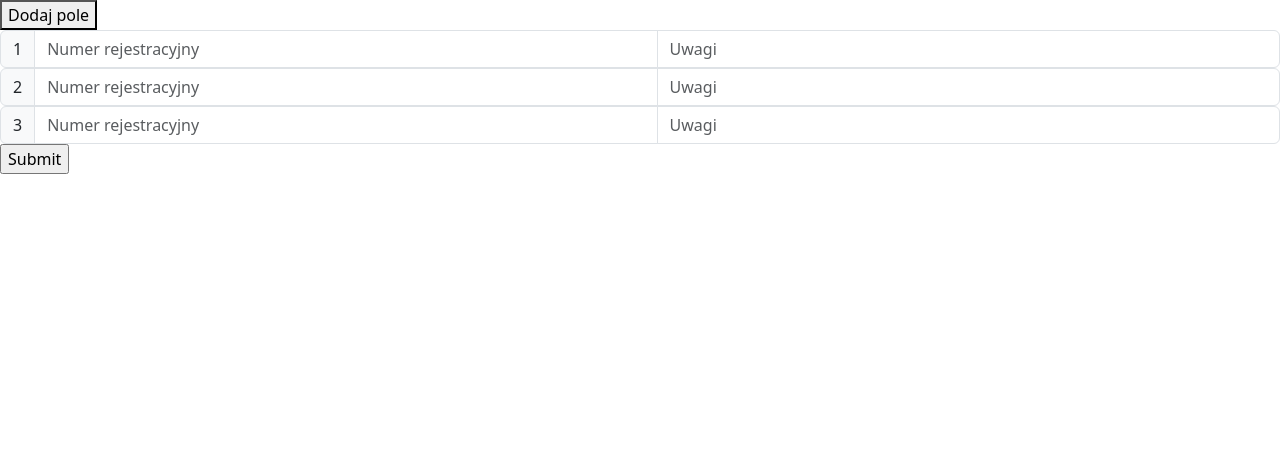
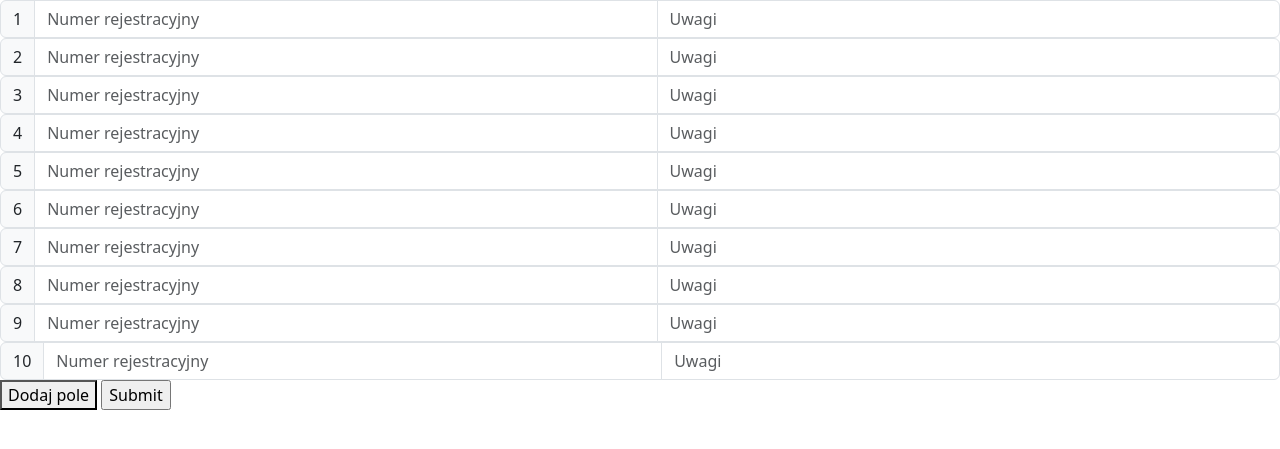
Before and after one commit to Martini310/Archeo-3, a Django app: page /files/my_order/ in a window 1280 px wide. Shown: the part 56-505 px from the top of the page. Run offline with Django 4.2, Linux system fonts and the light colour scheme.

Commit message:
Processed MyOrderView to FormSet

```diff
--- a/files/forms.py
+++ b/files/forms.py
@@ -23,7 +23,7 @@ class ReturnForm(forms.ModelForm):
 
 class MyOrderForm(forms.Form):
     tr = forms.CharField(label='', max_length=10, widget=forms.TextInput(attrs={'placeholder': 'Numer rejestracyjny', 'class': 'form-control'}))
-    comments = forms.CharField(label='', max_length=100, widget=forms.TextInput(attrs={'placeholder': 'Uwagi', 'class': 'form-control'}))
+    comments = forms.CharField(label='', max_length=100, required=False, widget=forms.TextInput(attrs={'placeholder': 'Uwagi', 'class': 'form-control'}))
 
 
     def clean_tr(self):
@@ -37,4 +37,4 @@ class MyOrderForm(forms.Form):
     # users = [(a, b) for a, b in enumerate(models.User.objects.all(), start=1)]
     # orderer = forms.ChoiceField(label='Zamawiający', widget=forms.Select, choices=users)
 
-MyOrderFormSet = formset_factory(MyOrderForm, extra=3)
+MyOrderFormSet = formset_factory(MyOrderForm, extra=10)
--- a/files/templates/files/my_order.html
+++ b/files/templates/files/my_order.html
@@ -1,24 +1,16 @@
 {% extends 'home.html' %}
 
 {% block content %}
-<button id="add-form" type="button">Dodaj pole</button>
+
 
 <form id="form-container" method="POST">
+
     {% csrf_token %}
-    {% comment %} <!-- {{form.as_p}} --> {% endcomment %}
-
-    {% comment %} {% for field in form %}
-    <div class="input-group" id="tr-div">
-        <span class="input-group-text">{{forloop.counter}}</span>
-        {{field}}
-    </div>
-        {{ field.errors }}
-    {% endfor %} {% endcomment %}
 
     {{ my_order_formset.management_form }}
     {% for form in my_order_formset %}
         <div class="input-group" id="tr-div">
-        <span class="input-group-text">{{forloop.counter}}</span>
+        <span class="input-group-text" id="id_form-{{forloop.counter|add:"-1"}}-lp">{{forloop.counter}}</span>
         {% for field in form %}
             {{field}}
 
@@ -26,7 +18,7 @@
         </div>
         {{ form.errors.tr }}
     {% endfor %}
-
+    <button id="add-form" type="button">Dodaj pole</button>
     <input type="submit" value="Submit">
 </form>
 
@@ -50,6 +42,10 @@
         newForm.innerHTML = newForm.innerHTML.replace(formRegex, `form-${formNum}-`)
         container.insertBefore(newForm, addButton)
 
+        var lp = 'id_form-'+formNum+'-lp'
+        console.log(lp)
+        document.getElementById(lp).innerHTML = formNum + 1
+
         totalForms.setAttribute('value', `${formNum+1}`)
     }
 </script>
@@ -64,7 +60,6 @@
 
 
 {% comment %}
-
 
     <h1>Create new custom Order</h1>
     <button onclick="addInput()">Dodaj pole</button>
@@ -82,7 +77,7 @@
             </div>
         {% endfor %}
         <button type="submit" id="submit">Create</button>
-    </form> {% endcomment %}
+    </form>
 
     <br>
 
@@ -123,5 +118,6 @@
             counter ++;
         }
     </script>
+    {% endcomment %}
 
 {% endblock content %}
--- a/files/views.py
+++ b/files/views.py
@@ -90,10 +90,15 @@ class MyOrderView(TemplateView):
 
         formset = MyOrderFormSet(data=self.request.POST)
 
+        print(formset.is_valid())
+
         # Check if submitted forms are valid
         if formset.is_valid():
-            # formset.save()
-            print(formset.cleaned_data)
+
+            user = User.objects.get(pk=1)
+            order = Order.objects.create(order_date=timezone.now() ,orderer=user)
+            Vehicle.objects.bulk_create([Vehicle(tr=x['tr'], responsible_person=user, order=order, comments=x['comments']) for x in formset.cleaned_data if x.get('tr') != None])
+
             return redirect(reverse_lazy("files:list"))
 
         return self.render_to_response({'my_order_formset': formset})
```
Also changed, not shown: db.sqlite3.
